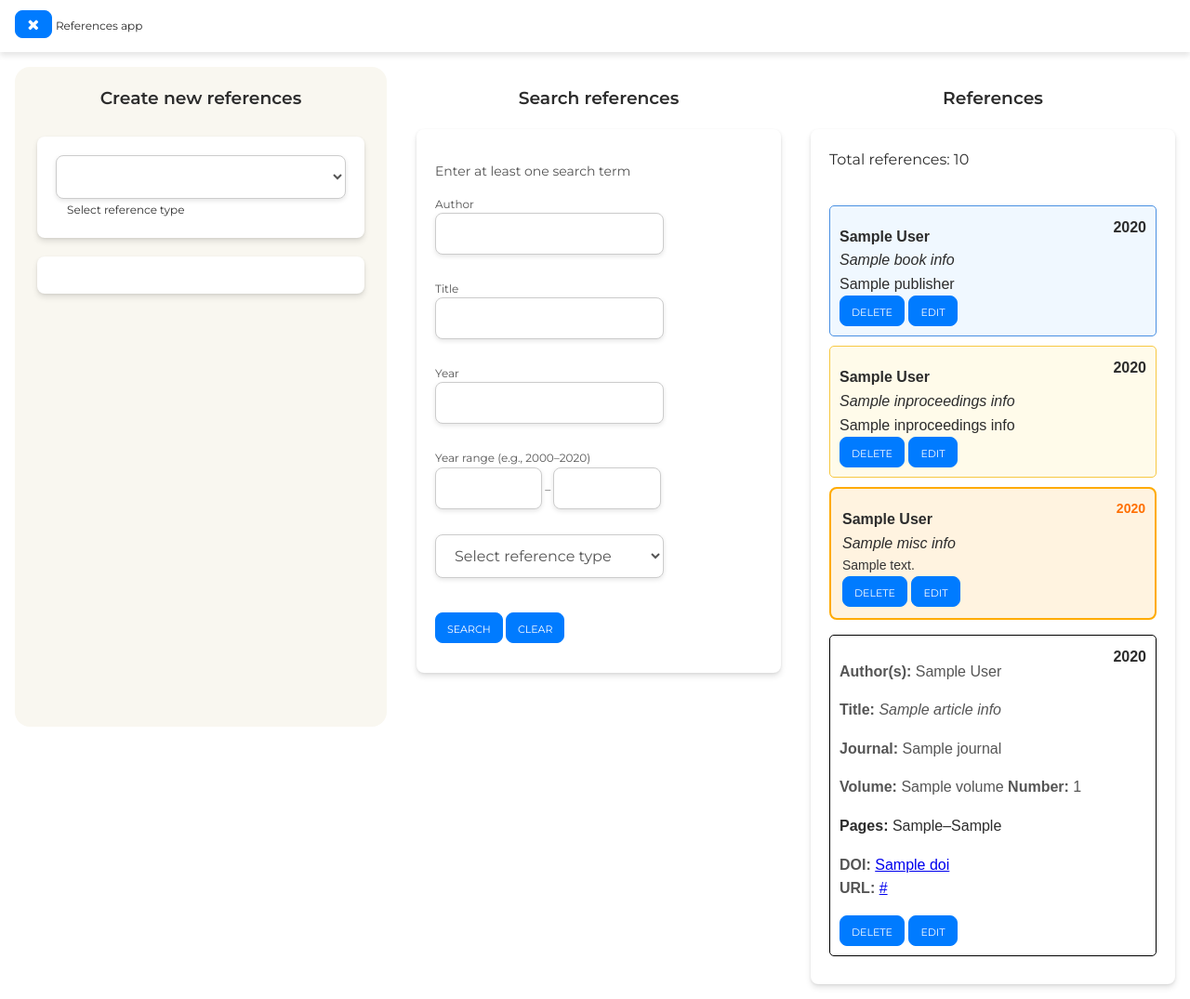
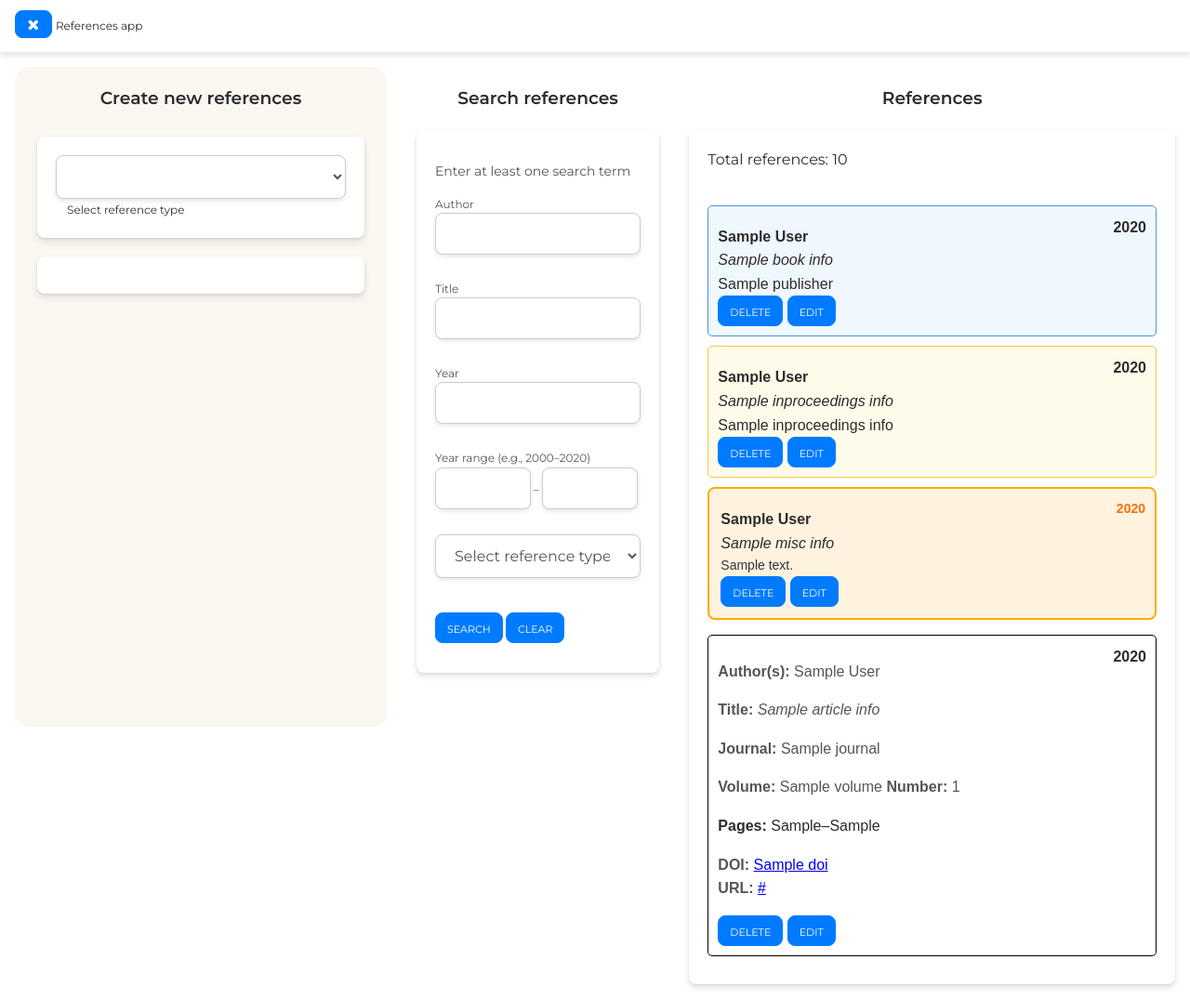
Before and after one commit to k1rtsu/Bulbasaurus-ohtu, a Flask app: template src/templates/single_page_app.html in a window 1280 px wide. Shown: the whole page at 93% size. Run offline with Flask 3, Linux system fonts and the light colour scheme; the template is opened without the code that fills it: most values are stand-ins (such as "Sample title", 1, 10 or a date in 2020).

Commit message:
reducing search page size

```diff
--- a/src/static/css/styles.css
+++ b/src/static/css/styles.css
@@ -8,9 +8,10 @@
   color: #555;
   box-shadow: 0 2px 5px rgba(0, 0, 0, 0.1);
   transition: all 0.1s ease-in-out;
-  width: 70%;
+  width: 100%;
   box-sizing: border-box;
 }
+
 .form-field:focus {
   outline: none;
   border-color: #007bff;
--- a/src/templates/search.html
+++ b/src/templates/search.html
@@ -17,7 +17,7 @@
 
     <p class="input-helper-text">
       Year<br />
-      <input type="number" min="1000" id="search-year" name="year" class="form-field" />
+      <input type="text" id="search-year" name="year" class="form-field" />
     </p>
 
     <p class="input-helper-text">
@@ -28,7 +28,7 @@
         id="search-year_from"
         name="year_from"
         class="form-field"
-        style="width: calc(35% - 8px); display: inline-block;" />
+        style="width: calc(50% - 8px); display: inline-block;" />
       –
       <input
         type="number"
@@ -36,7 +36,7 @@
         id="search-year_to"
         name="year_to"
         class="form-field"
-        style="width: calc(35% - 8px); display: inline-block;" />
+        style="width: calc(50% - 8px); display: inline-block;" />
     </p>
     <select
         name="reference_type"
--- a/src/templates/single_page_app.html
+++ b/src/templates/single_page_app.html
@@ -228,7 +228,7 @@
       </div>
     </div>
     <!-- Content (In the middle) -->
-    <div class="primary-container">
+    <div class="primary-container" style="flex: 1;">
       <h3 style="text-align: center">Search references</h3>
       <div id="search-references-container" class="paper-div">
         {% include 'search.html' %}
@@ -236,7 +236,7 @@
     </div>
     <!-- Divider in Between -->
     <!-- Content (Right Side) -->
-    <div class="primary-container">
+    <div class="primary-container" style="flex: 2;">
       <h3 style="text-align: center">References</h3>
       <div id="references-list-container" class="paper-div">
         {% include 'references.html' %}
```
